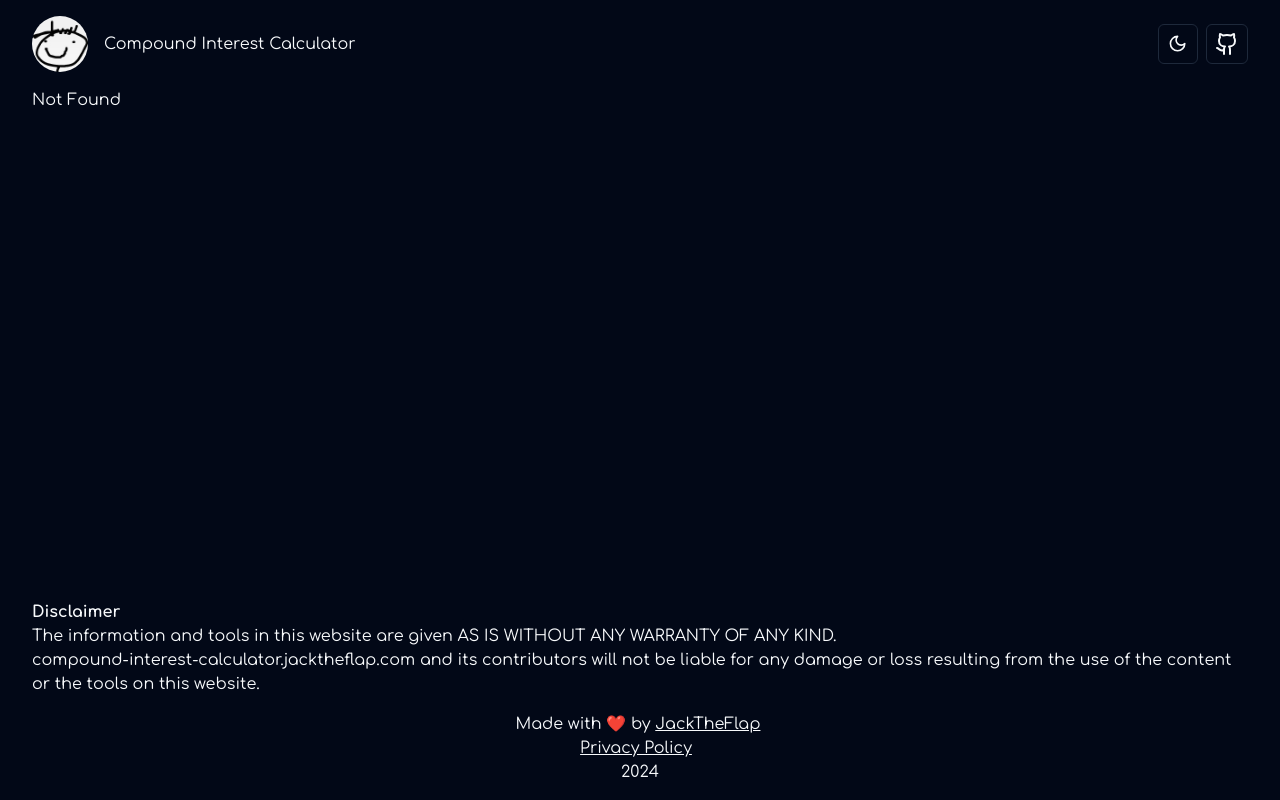
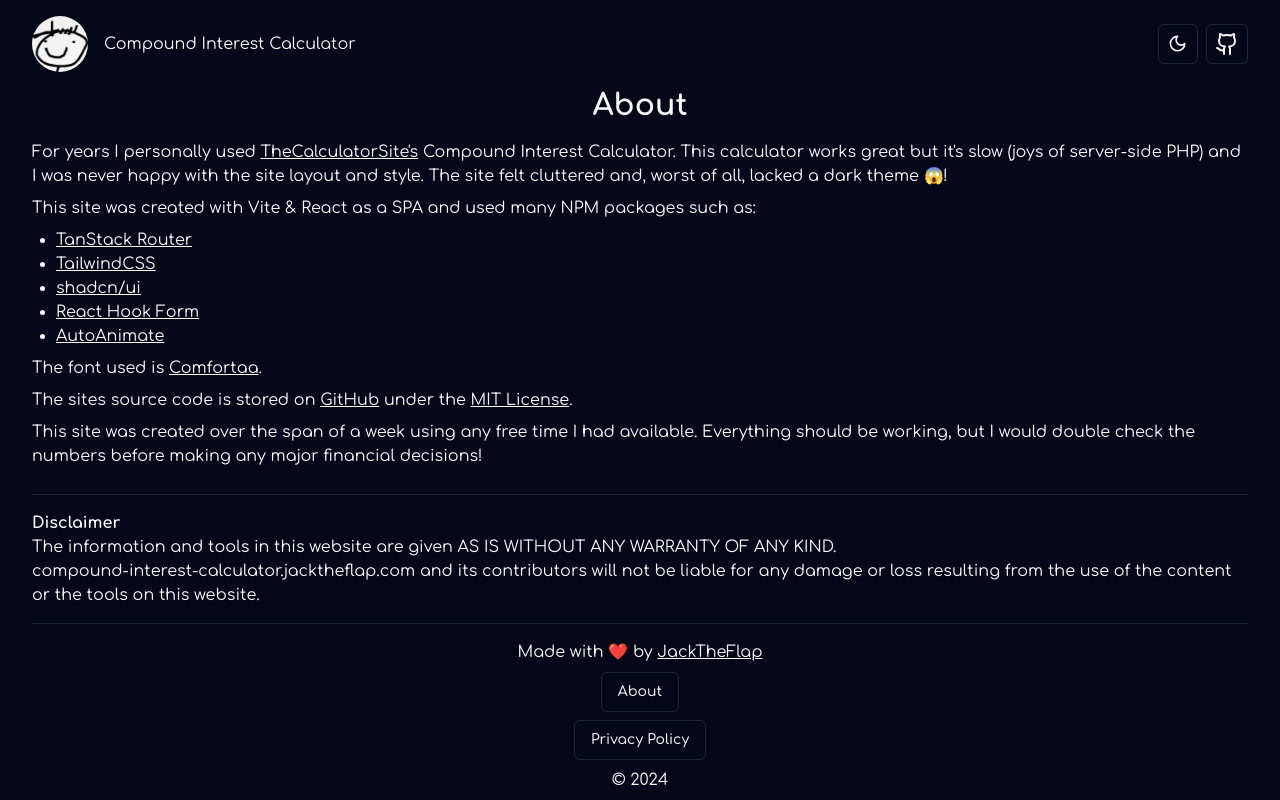
Before and after one commit to JackTheFlap/compound-interest-calculator, a React (Vite) app: page /about in a window 1280 px wide. Built offline with nearby package versions, Linux system fonts and the light colour scheme.

Commit message:
Added about Updated footer Added 404 Updated readme

```diff
--- a/src/components/NavMenu.tsx
+++ b/src/components/NavMenu.tsx
@@ -18,7 +18,7 @@
             </Link>
             <div className="flex flex-row items-center sm:ml-auto">
                 <ModeToggle />
-                <a className="ml-2" href="https://github.com/jacktheflap">
+                <a className="ml-2" href="https://github.com/jacktheflap/compound-interest-calculator">
                     <Button variant={"outline"} className="p-2"><Github /></Button>
                 </a>
             </div>
--- a/src/components/footer.tsx
+++ b/src/components/footer.tsx
@@ -1,7 +1,9 @@
 import { Link } from "@tanstack/react-router"
+import { Button } from "./ui/button"
+import { Separator } from "./ui/separator"
 
 const Disclaimer = () => {
-    return (<section className="flex flex-col justify-center mt-auto mb-4 max-w-7xl animate-smooth-fade-in">
+    return (<section className="flex flex-col justify-center mt-4 mb-4 max-w-7xl animate-smooth-fade-in">
         <p className="font-black ">Disclaimer</p>
         <p>The information and tools in this website are given AS IS WITHOUT ANY WARRANTY OF ANY KIND.</p>
         <p>compound-interest-calculator.jacktheflap.com and its contributors will not be liable for any damage or loss resulting from the use of the content or the tools on this website.</p>
@@ -10,11 +12,14 @@
 
 const Footer = () => {
     return (<>
+        <Separator className="mt-auto" />
         <Disclaimer />
-        <footer className="flex flex-col items-center justify-center mb-4 animate-smooth-fade-in">
-            <h6 className="mr-1">Made with ❤️ by <a href="https://jacktheflap.com" className="underline">JackTheFlap</a></h6>
-            <Link to="/privacy-policy" className="mr-2 underline">Privacy Policy</Link>
-            <p>{new Date(Date.now()).getFullYear()}</p>
+        <Separator />
+        <footer className="flex flex-col items-center justify-center mt-4 mb-2 animate-smooth-fade-in">
+            <h6 className="mb-2">Made with ❤️ by <a href="https://jacktheflap.com" className="underline">JackTheFlap</a></h6>
+            <Link to="/about" className="mb-2"><Button variant={"outline"}>About</Button></Link>
+            <Link to="/privacy-policy" className="mb-2"><Button variant={"outline"}>Privacy Policy</Button></Link>
+            <p>&#169; {new Date(Date.now()).getFullYear()}</p>
         </footer>
     </>)
 }
--- a/src/routeTree.gen.ts
+++ b/src/routeTree.gen.ts
@@ -17,6 +17,7 @@
 // Create Virtual Routes
 
 const PrivacyPolicyLazyImport = createFileRoute('/privacy-policy')()
+const AboutLazyImport = createFileRoute('/about')()
 const IndexLazyImport = createFileRoute('/')()
 
 // Create/Update Routes
@@ -27,6 +28,11 @@
 } as any).lazy(() =>
   import('./routes/privacy-policy.lazy').then((d) => d.Route),
 )
+
+const AboutLazyRoute = AboutLazyImport.update({
+  path: '/about',
+  getParentRoute: () => rootRoute,
+} as any).lazy(() => import('./routes/about.lazy').then((d) => d.Route))
 
 const IndexLazyRoute = IndexLazyImport.update({
   path: '/',
@@ -41,6 +47,10 @@
       preLoaderRoute: typeof IndexLazyImport
       parentRoute: typeof rootRoute
     }
+    '/about': {
+      preLoaderRoute: typeof AboutLazyImport
+      parentRoute: typeof rootRoute
+    }
     '/privacy-policy': {
       preLoaderRoute: typeof PrivacyPolicyLazyImport
       parentRoute: typeof rootRoute
@@ -52,6 +62,7 @@
 
 export const routeTree = rootRoute.addChildren([
   IndexLazyRoute,
+  AboutLazyRoute,
   PrivacyPolicyLazyRoute,
 ])
 
--- a/src/routes/__root.tsx
+++ b/src/routes/__root.tsx
@@ -1,6 +1,6 @@
 import { NavMenu } from '@/components/NavMenu'
 import { Footer } from '@/components/footer'
-import { createRootRoute, Outlet } from '@tanstack/react-router'
+import { createRootRoute, Link, Outlet } from '@tanstack/react-router'
 
 export const Route = createRootRoute({
     component: () => (
@@ -10,4 +10,14 @@
             <Footer />
         </main>
     ),
+    notFoundComponent: () => {
+        return (<main className='container flex flex-col min-h-screen'>
+            <NavMenu />
+            <section className='container flex flex-col items-center justify-center mt-8'>
+                <p className='text-6xl font-black'>Page Not Found</p>
+                <Link to="/" className='text-3xl underline'>Go Home?</Link>
+            </section>
+            <Footer />
+        </main>);
+    }
 })
--- /dev/null
+++ b/src/routes/about.lazy.tsx
@@ -0,0 +1,25 @@
+import { createLazyFileRoute } from '@tanstack/react-router'
+
+export const Route = createLazyFileRoute('/about')({
+    component: About
+})
+
+function About() {
+    return (
+        <main className='flex flex-col'>
+            <h2 className='text-3xl font-black text-center'>About</h2>
+            <p className='mt-4'>For years I personally used <a href="https://www.thecalculatorsite.com/finance/calculators/compoundinterestcalculator.php" className='underline'>TheCalculatorSite's</a> Compound Interest Calculator. This calculator works great but it's slow (joys of server-side PHP) and I was never happy with the site layout and style. The site felt cluttered and, worst of all, lacked a dark theme 😱!</p>
+            <p className='mt-2'>This site was created with Vite & React as a SPA and used many NPM packages such as:</p>
+            <ul className='mt-2 list-disc'>
+                <li className='ml-6'><a href="https://tanstack.com/router/latest/" className='underline'>TanStack Router</a></li>
+                <li className='ml-6'><a href="https://tailwindcss.com/" className='underline'>TailwindCSS</a></li>
+                <li className='ml-6'><a href="https://ui.shadcn.com/" className='underline'>shadcn/ui</a></li>
+                <li className='ml-6'><a href="https://react-hook-form.com/" className='underline'>React Hook Form</a></li>
+                <li className='ml-6'><a href="https://auto-animate.formkit.com/" className='underline'>AutoAnimate</a></li>
+            </ul>
+            <p className='mt-2'>The font used is <a href="https://github.com/googlefonts/comfortaa" className='underline'>Comfortaa</a>.</p>
+            <p className='mt-2'>The sites source code is stored on <a href="https://github.com/jacktheflap/compound-interest-calculator" className='underline'>GitHub</a> under the <a href="https://spdx.org/licenses/MIT.html" className='underline'>MIT License</a>.</p>
+            <p className='mt-2'>This site was created over the span of a week using any free time I had available. Everything should be working, but I would double check the numbers before making any major financial decisions!</p>
+        </main>
+    )
+}
--- a/src/routes/index.lazy.tsx
+++ b/src/routes/index.lazy.tsx
@@ -47,10 +47,11 @@
     return str;
 }
 
+//Below formulas: https://www.thecalculatorsite.com/finance/calculators/compound-interest-formula
 /*
     Compound Interest Formula:
 
-    A = P(1+r/n)^nt
+    A = P(1+r/n)^(nt)
 
     Where:
 
--- a/src/routes/privacy-policy.lazy.tsx
+++ b/src/routes/privacy-policy.lazy.tsx
@@ -5,7 +5,7 @@
 })
 
 function PrivacyPolicy() {
-  return (<main> <h2 className="text-3xl text-center">Privacy Policy</h2> <p className="my-4 text-lg text-center">
+  return (<main> <h2 className="text-3xl font-black text-center">Privacy Policy</h2> <p className="my-4 text-lg text-center">
     Your data always belongs to you, and only you. I don't collect or sell sensitive
     personal data.
   </p>
```
Also changed, not shown: 1 other file (tests, documents, lock files or other folders).
